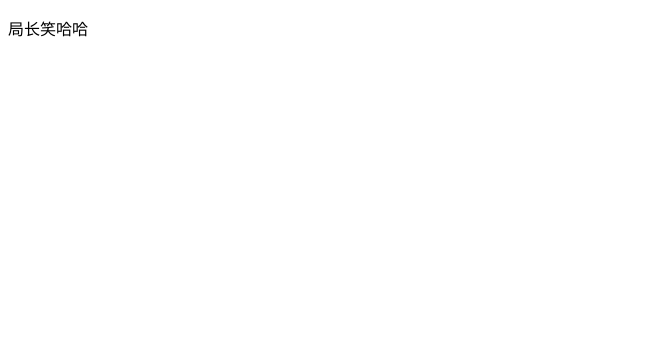
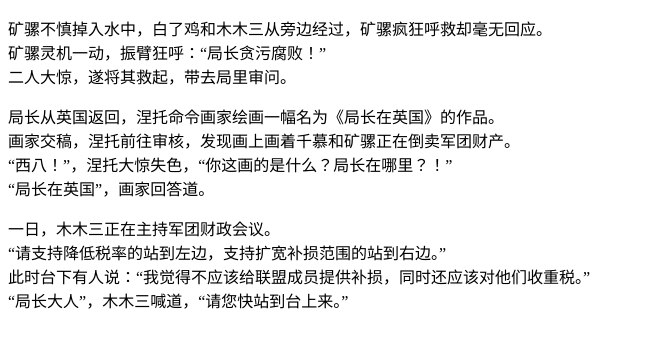
Before and after one commit to fiberoptics-0/Jvzhang-Jokes, a plain HTML site: page index.html in a window 1280 px wide. Shown: the whole page, without its empty margins (0-645 px from the left). Drawn offline with Linux system fonts and the light colour scheme.

Commit message:
Update index.html

```diff
--- a/index.html
+++ b/index.html
@@ -4,6 +4,22 @@
         <title>局长笑话（持续更新中）</title>
     </head>
     <body>
-        <p>局长笑哈哈</p>
+        <p>
+            矿骡不慎掉入水中，白了鸡和木木三从旁边经过，矿骡疯狂呼救却毫无回应。<br>
+            矿骡灵机一动，振臂狂呼：“局长贪污腐败！”<br>
+            二人大惊，遂将其救起，带去局里审问。
+        </p>
+        <p>
+            局长从英国返回，涅托命令画家绘画一幅名为《局长在英国》的作品。<br>
+            画家交稿，涅托前往审核，发现画上画着千慕和矿骡正在倒卖军团财产。<br>
+            “西八！”，涅托大惊失色，“你这画的是什么？局长在哪里？！”<br>
+            “局长在英国”，画家回答道。
+        </p>
+        <p>
+            一日，木木三正在主持军团财政会议。<br>
+            “请支持降低税率的站到左边，支持扩宽补损范围的站到右边。”<br>
+            此时台下有人说：“我觉得不应该给联盟成员提供补损，同时还应该对他们收重税。”<br>
+            “局长大人”，木木三喊道，“请您快站到台上来。”
+        </p>
     </body>
 </html>
```
